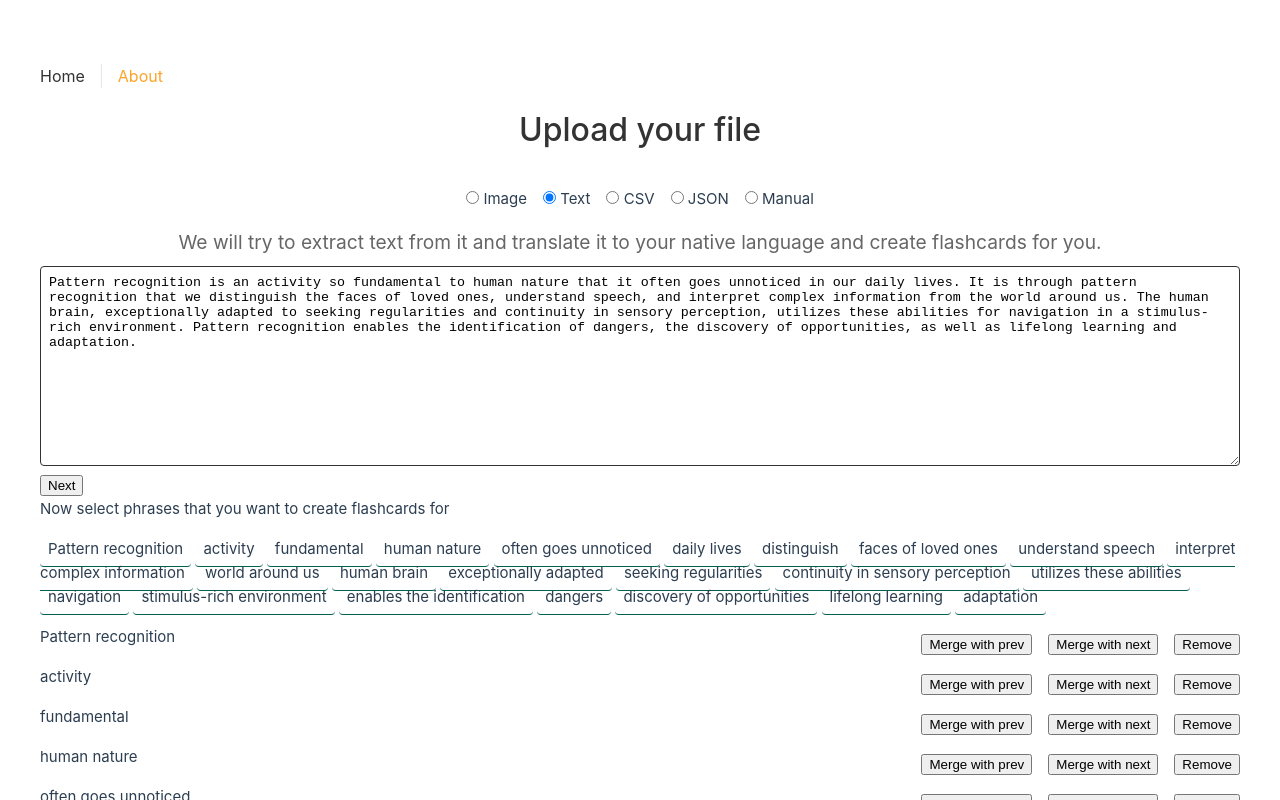
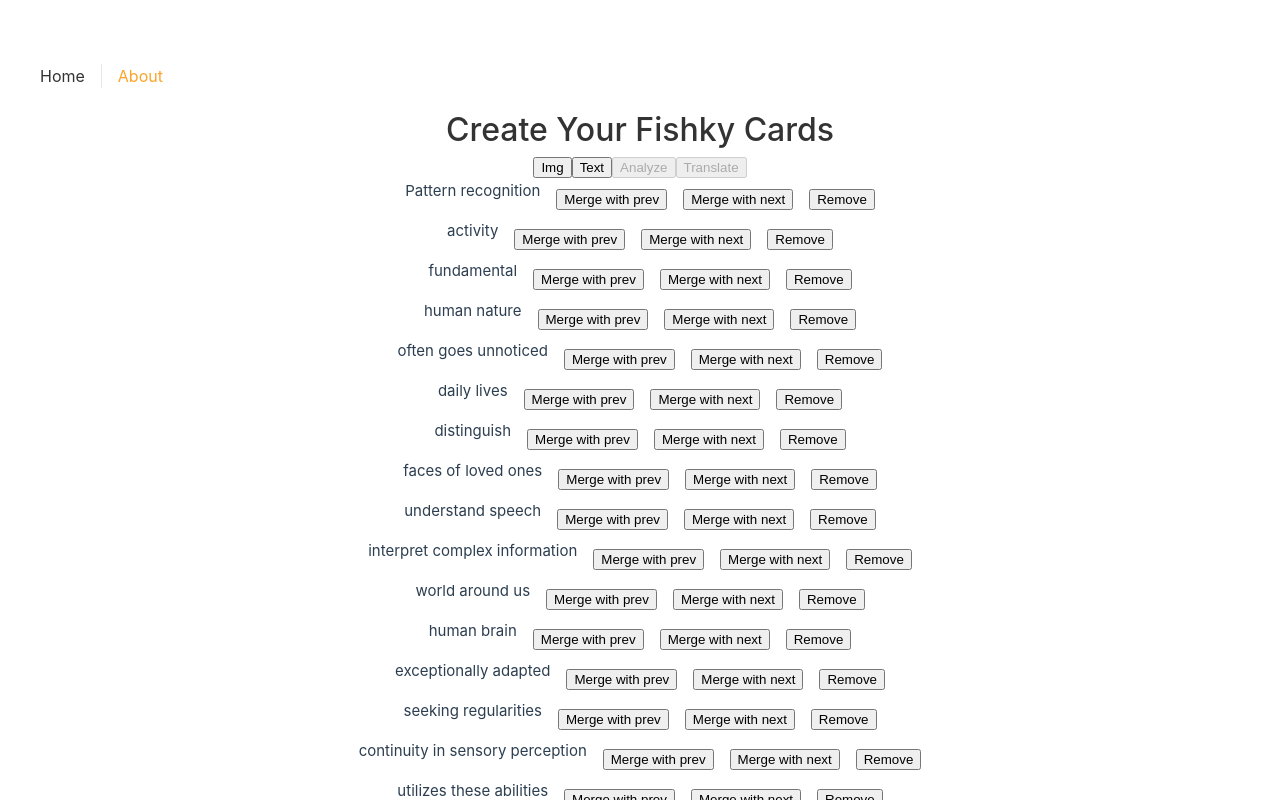
Before and after one commit to kubo550/fishky, a Vue app: page /about in a window 1280 px wide. Both pictures are taken after a click on the button "Next". Shown: the top 800 px of the page. Built offline with nearby package versions, Linux system fonts and the light colour scheme.

Commit message:
refactor components structur

```diff
--- a/src/components/UploadImage.vue
+++ b/src/components/UploadImage.vue
@@ -1,28 +1,31 @@
 <script setup lang="ts">
 import type { PropType } from 'vue'
-import { ref } from 'vue'
-import type { FlashcardType } from '@/lib/types'
+import { computed, ref } from 'vue'
 import { createWorker } from 'tesseract.js'
-import WordSelector from '@/components/WordSelector.vue'
-import UploadText from '@/components/UploadText.vue'
 
 const isLoading = ref(false)
 const error = ref<string | null>(null)
-const text = ref('')
-const editMode = ref(false)
 const imageProgress = ref(0)
+const imageProgressStatus = ref('')
 
+const imageProgressText = computed(() => `${(imageProgress.value * 100).toFixed(2)}%`)
 const worker = await createWorker({
   logger: (m) => {
     console.log(m)
     imageProgress.value = m.progress
+    imageProgressStatus.value = m.status
   }
 })
 
-const { setFlashcards } = defineProps({
-  setFlashcards: {
-    type: Function as PropType<(newFlashcards: FlashcardType[]) => void>,
+const { setText, onNext } = defineProps({
+  setText: {
+    type: Function as PropType<(newText: string) => void>,
     required: true
+  },
+  onNext: {
+    type: Function as PropType<() => void>,
+    required: false,
+    default: () => {}
   }
 })
 
@@ -53,8 +56,8 @@ const handleUploadFile = (e: Event) => {
 
     error.value = null
     try {
-      text.value = await extractTextFromImage(file)
-      editMode.value = true
+      setText(await extractTextFromImage(file))
+      onNext()
     } catch (e) {
       error.value = 'Error while extracting text from image'
     } finally {
@@ -63,11 +66,6 @@ const handleUploadFile = (e: Event) => {
 
     isLoading.value = false
   }
-}
-
-function onTextSave() {
-  editMode.value = false
-  return
 }
 </script>
 
@@ -92,23 +90,9 @@ function onTextSave() {
   <div v-if="isLoading">
     <p>Extracting text from image...</p>
     <progress :value="imageProgress" max="1" />
+    <p>{{ imageProgressStatus }} - {{ imageProgressText }}</p>
   </div>
   <div v-if="error">Error: {{ error }}</div>
-
-  <div v-if="text.length && editMode">
-    <p>
-      Check if the text is correct and then click on the button below to navigate to the next step
-    </p>
-
-    <UploadText
-      :on-button-click="onTextSave"
-      :on-change="(newText) => (text = newText)"
-      :text="text"
-      :set-flashcards="setFlashcards"
-    />
-  </div>
-
-  <WordSelector v-if="text.length && !editMode" :text="text" />
 </template>
 
 <style scoped>
--- a/src/components/UploadText.vue
+++ b/src/components/UploadText.vue
@@ -2,7 +2,6 @@
 import type { PropType } from 'vue'
 import { ref } from 'vue'
 import type { FlashcardType } from '@/lib/types'
-import WordSelector from '@/components/WordSelector.vue'
 
 const { text: initialText, onChange } = defineProps({
   text: {
@@ -23,24 +22,21 @@ const { text: initialText, onChange } = defineProps({
   setFlashcards: {
     type: Function as PropType<(newFlashcards: FlashcardType[]) => void>,
     required: true
+  },
+  onNext: {
+    type: Function as PropType<() => void>,
+    required: false,
+    default: () => {}
   }
 })
 
 const text = ref(initialText)
-
-const showPhraseSelector = ref(false)
 </script>
 
 <template>
   <textarea v-model="text" @input="onChange(text)" />
 
-  <button @click="showPhraseSelector = true">Next</button>
-
-  <Suspense timeout="0">
-    <WordSelector v-if="showPhraseSelector" :text="text" />
-
-    <template #fallback> Loading...</template>
-  </Suspense>
+  <button @click="onNext">Next</button>
 </template>
 
 <style scoped>
--- a/src/components/WordSelector.vue
+++ b/src/components/WordSelector.vue
@@ -1,4 +1,5 @@
 <script setup lang="ts">
+import type { PropType } from 'vue'
 import { ref } from 'vue'
 import { extractPhrasesFromText, premiumExtractPhrasesFromText } from '@/lib/utils'
 
@@ -6,6 +7,11 @@ const { text } = defineProps({
   text: {
     type: String,
     required: true
+  },
+  onSave: {
+    type: Function as PropType<(newText: string) => void>,
+    required: false,
+    default: () => {}
   }
 })
 
@@ -23,17 +29,7 @@ const mergePhraseWithPrev = (id: string) => {
   }`
   removePhrase(id)
 }
-const hoveredPhrase = ref<string | null>(null)
 
-const handleMouseEnter = (phraseId: string) => {
-  hoveredPhrase.value = phraseId
-}
-
-const handleMouseLeave = () => {
-  hoveredPhrase.value = null
-}
-
-console.log({ hoveredPhrase: hoveredPhrase.value })
 const mergePhraseWithNext = (id: string) => {
   const index = phrases.value.findIndex((p) => p.id === id)
   if (index === phrases.value.length - 1) return
@@ -45,27 +41,8 @@ const mergePhraseWithNext = (id: string) => {
 </script>
 
 <template class="container">
-  <p>Now select phrases that you want to create flashcards for</p>
-
-  <div class="gird">
-    <p class="preview">
-      <span v-for="phrase in phrases" :key="phrase.id">
-        <span
-          :id="phrase.id"
-          :style="{ backgroundColor: hoveredPhrase === phrase.id ? 'yellow' : 'transparent' }"
-          class="display-phrase"
-          >{{ phrase.phrase }}</span
-        >
-        <span>{{ ' ' }}</span>
-      </span>
-    </p>
-
   <div v-for="phrase in phrases" :key="phrase.id">
-      <div
-        class="phrase"
-        @mouseenter="() => handleMouseEnter(phrase.id)"
-        @mouseleave="() => handleMouseLeave()"
-      >
+    <div class="phrase">
       <p>{{ phrase.phrase }}</p>
       <div class="buttons">
         <button @click="mergePhraseWithPrev(phrase.id)">Merge with prev</button>
@@ -74,7 +51,8 @@ const mergePhraseWithNext = (id: string) => {
       </div>
     </div>
   </div>
-  </div>
+
+  <button @click="$emit('onButtonClick', phrases)">Next</button>
 </template>
 
 <style scoped>
@@ -105,11 +83,4 @@ p {
   justify-content: space-between;
   gap: 1rem;
 }
-
-.display-phrase {
-  padding: 0.5rem;
-  border-radius: 4px;
-  cursor: pointer;
-  border-bottom: 1px solid var(--color-green);
-}
 </style>
--- a/src/views/AboutView.vue
+++ b/src/views/AboutView.vue
@@ -1,88 +1,60 @@
 <script setup lang="ts">
 import { ref } from 'vue'
-import UploadCSV from '@/components/UploadCSV.vue'
 import type { FlashcardType } from '@/lib/types'
 import FlashCards from '@/components/flash-cards.vue'
 import UploadImage from '@/components/UploadImage.vue'
 import UploadText from '@/components/UploadText.vue'
-
-enum UploadMethod {
-  MANUAL = 'manual',
-  CSV = 'csv',
-  JSON = 'json',
-  IMAGE = 'image',
-  TEXT = 'text'
+import WordSelector from '@/components/WordSelector.vue'
+enum AppState {
+  UploadImage = 'upload-image',
+  UploadText = 'upload-text',
+  AnalyzeText = 'analyze-text',
+  Translate = 'translate',
+  Flashcards = 'flashcards'
 }
 
+const appState = ref<AppState>(AppState.UploadText)
+const text = ref('')
 const flashcards = ref<FlashcardType[]>([])
-const uploadMethod = ref<UploadMethod>(UploadMethod.TEXT)
 
+const setText = (newText: string) => {
+  text.value = newText
+}
 const setFlashcards = (newFlashcards: FlashcardType[]) => {
   flashcards.value = newFlashcards
 }
 </script>
 
-<template>
-  <div class="container">
-    <h1>Upload your file</h1>
+<template class="container">
+  <h1>Create Your Fishky Cards</h1>
 
-    <div class="uploadMethod">
-      <label>
-        <input type="radio" value="image" v-model="uploadMethod" name="uploadMethod" />
-        Image
-      </label>
-
-      <label>
-        <input type="radio" value="text" v-model="uploadMethod" name="uploadMethod" />
-        Text
-      </label>
-
-      <label>
-        <input type="radio" value="csv" v-model="uploadMethod" name="uploadMethod" />
-        CSV
-      </label>
-
-      <label>
-        <input type="radio" value="json" v-model="uploadMethod" name="uploadMethod" />
-        JSON
-      </label>
-
-      <label>
-        <input type="radio" value="manual" v-model="uploadMethod" name="uploadMethod" />
-        Manual
-      </label>
+  <div class="">
+    <button @click="appState = AppState.UploadImage">Img</button>
+    <button @click="appState = AppState.UploadText">Text</button>
+    <button @click="appState = AppState.AnalyzeText" :disabled="!text.length">Analyze</button>
+    <button @click="appState = AppState.Translate" :disabled="!text.length">Translate</button>
   </div>
 
-    <div>
-      <Suspense timeout="0">
-        <div v-if="uploadMethod === UploadMethod.IMAGE">
-          <UploadImage :setFlashcards="setFlashcards" />
-        </div>
+  <Suspense v-if="appState === AppState.UploadImage" timeout="0">
+    <UploadImage :set-text="setText" :on-next="() => (appState = AppState.UploadText)" />
 
     <template #fallback> Loading...</template>
   </Suspense>
 
-      <div v-if="uploadMethod === UploadMethod.TEXT">
-        <p>
-          We will try to extract text from it and translate it to your native language and create
-          flashcards for you.
-        </p>
   <UploadText
-          text="Pattern recognition is an activity so fundamental to human nature that it often goes unnoticed in our daily lives. It is through pattern recognition that we distinguish the faces of loved ones, understand speech, and interpret complex information from the world around us. The human brain, exceptionally adapted to seeking regularities and continuity in sensory perception, utilizes these abilities for navigation in a stimulus-rich environment. Pattern recognition enables the identification of dangers, the discovery of opportunities, as well as lifelong learning and adaptation."
+    v-if="appState === AppState.UploadText"
+    :text="text"
     :setFlashcards="setFlashcards"
+    :on-next="() => (appState = AppState.AnalyzeText)"
   />
-      </div>
-      <div v-if="uploadMethod === UploadMethod.CSV">
-        <UploadCSV :setFlashcards="setFlashcards" />
-      </div>
 
-      <div v-if="uploadMethod === UploadMethod.JSON">TODO</div>
+  <Suspense v-if="appState === AppState.AnalyzeText" timeout="0">
+    <WordSelector :text="text" />
 
-      <div v-if="uploadMethod === UploadMethod.MANUAL">TODO</div>
-    </div>
-  </div>
+    <template #fallback> Loading...</template>
+  </Suspense>
 
-  <FlashCards v-if="flashcards.length" :flashcards="flashcards" />
+  <FlashCards v-if="appState === AppState.Translate" :flashcards="flashcards" />
 </template>
 
 <style scoped>
@@ -92,6 +64,7 @@ const setFlashcards = (newFlashcards: FlashcardType[]) => {
   align-items: center;
   justify-content: center;
   width: 100%;
+  min-width: 500px;
 }
 
 h1 {
@@ -110,12 +83,4 @@ p {
 a {
   margin-top: 2rem;
 }
-
-.uploadMethod {
-  display: flex;
-  align-items: center;
-  justify-content: center;
-  margin-top: 2rem;
-  gap: 1rem;
-}
 </style>
```
Lines whose indentation alone changed are shown as unchanged.
